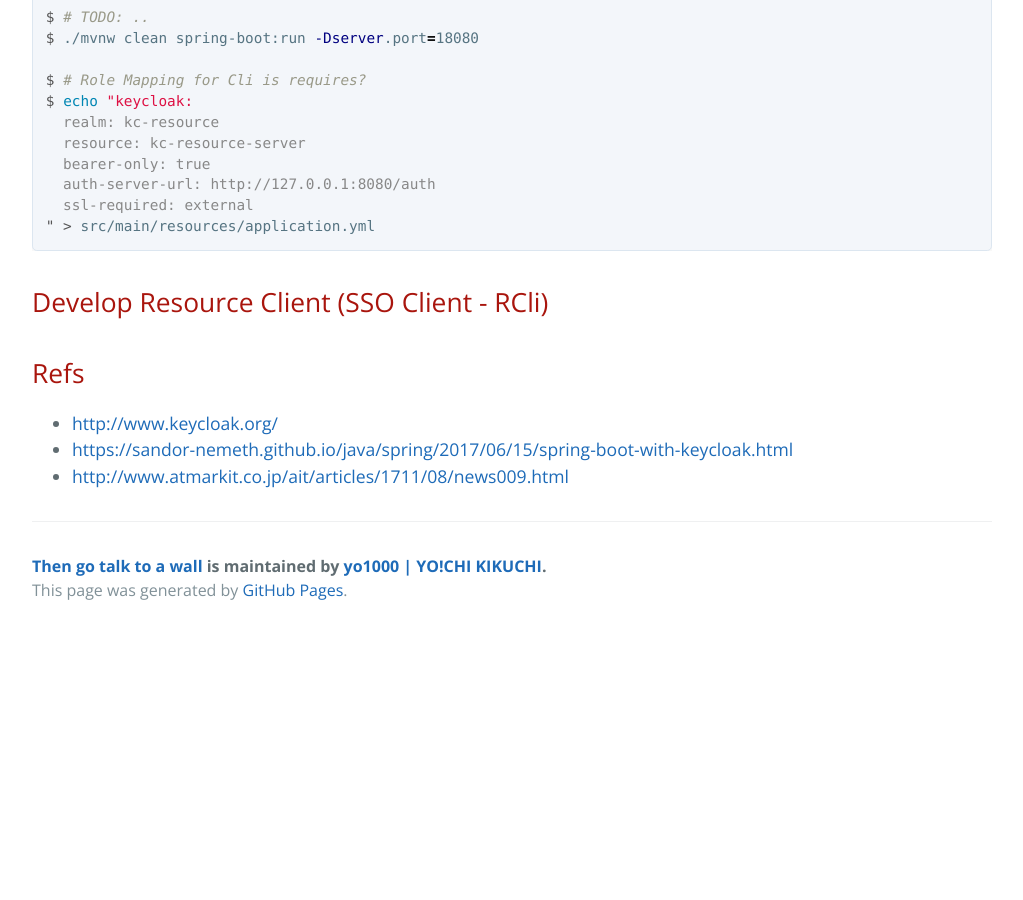
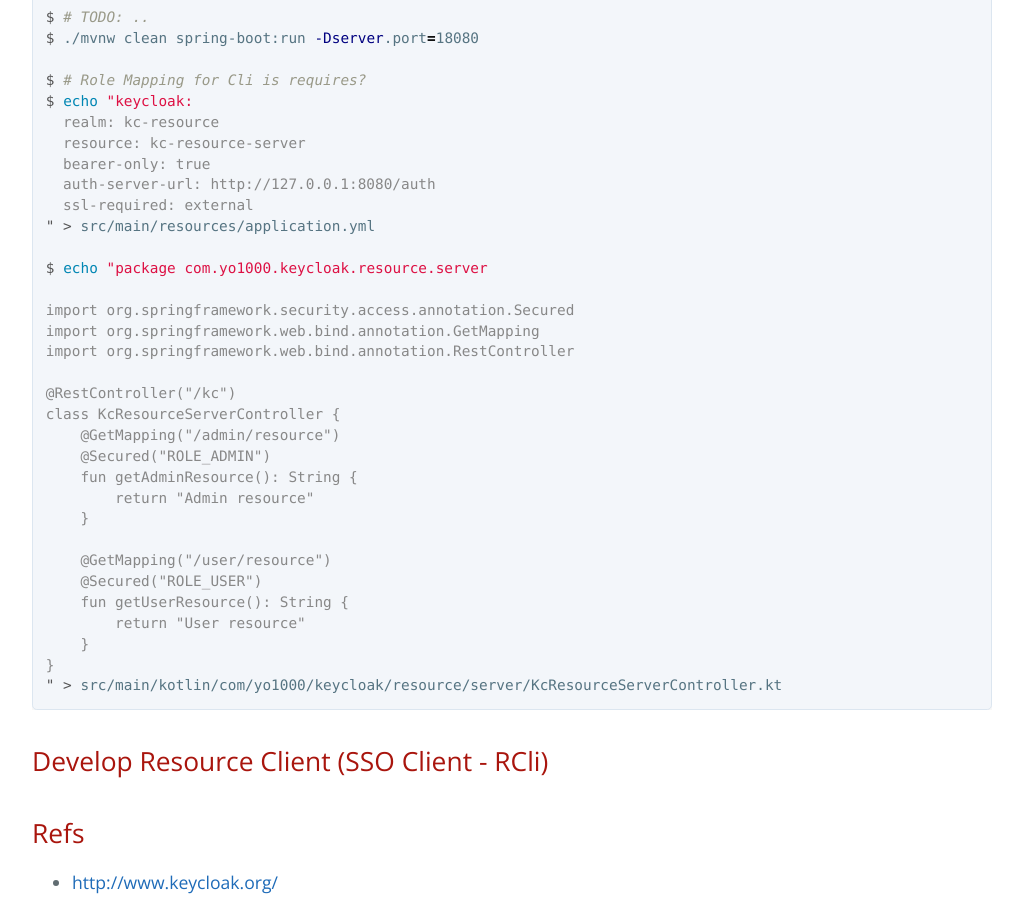
Before and after one commit to yo1000/blog.yo1000.com, a Jekyll site: the page built from _posts/2017-12-18-keycloak-demo.md, in a window 1280 px wide and 900 px high, scrolled down 3909 px. Shown: the whole window, without its empty margins (224-1247 px from the left). Built offline with Jekyll 4.4.1, drawn with Linux system fonts in a browser that asks for light colours; our own code applies the rules of GitHub Pages for plain Markdown files; before the commit the page ends 4543 px from its top, so only the background shows below that.

Commit message:
Update 2017-12-18-keycloak-demo.md

````diff
--- a/_posts/2017-12-18-keycloak-demo.md
+++ b/_posts/2017-12-18-keycloak-demo.md
@@ -183,6 +183,28 @@
   auth-server-url: http://127.0.0.1:8080/auth
   ssl-required: external
 " > src/main/resources/application.yml
+
+$ echo "package com.yo1000.keycloak.resource.server
+
+import org.springframework.security.access.annotation.Secured
+import org.springframework.web.bind.annotation.GetMapping
+import org.springframework.web.bind.annotation.RestController
+
+@RestController("/kc")
+class KcResourceServerController {
+    @GetMapping("/admin/resource")
+    @Secured("ROLE_ADMIN")
+    fun getAdminResource(): String {
+        return "Admin resource"
+    }
+
+    @GetMapping("/user/resource")
+    @Secured("ROLE_USER")
+    fun getUserResource(): String {
+        return "User resource"
+    }
+}
+" > src/main/kotlin/com/yo1000/keycloak/resource/server/KcResourceServerController.kt
 ```
 
 ## Develop Resource Client (SSO Client - RCli)
````
